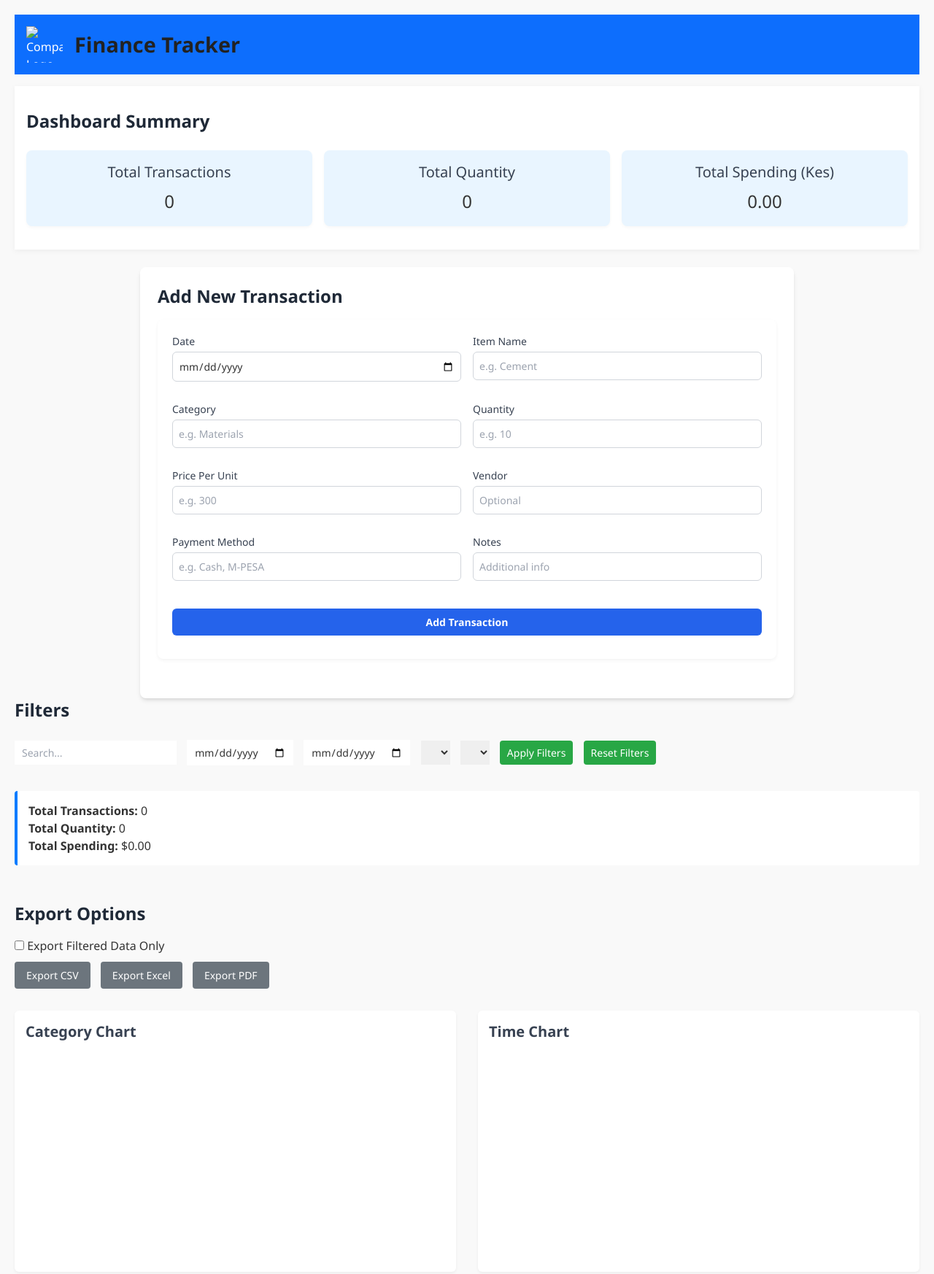
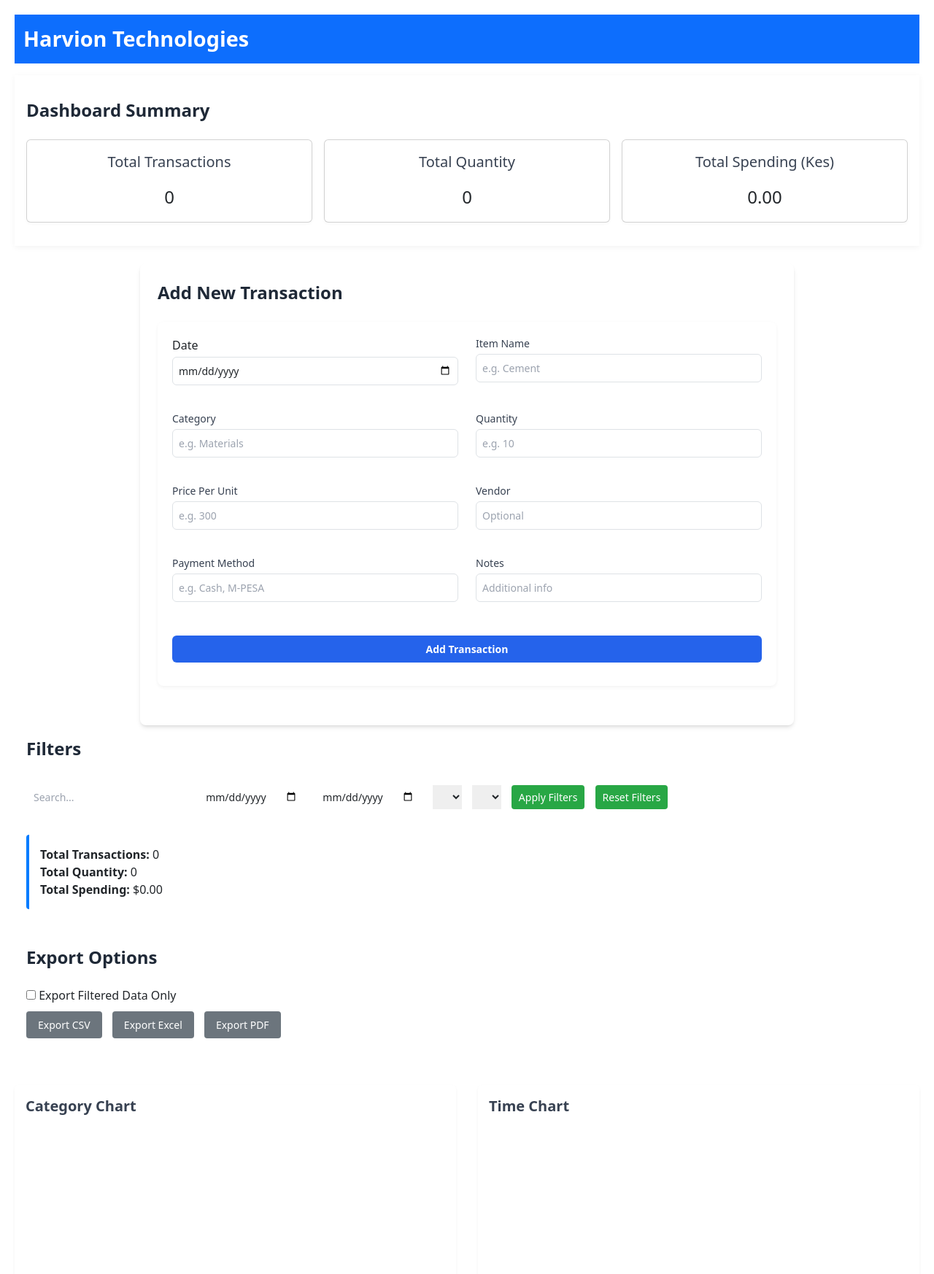
Before and after one commit to malcomkamau/finance-tracker, a website: page index.html in a window 1280 px wide. Shown: the top 1746 px of the page at 73% size. Drawn offline with nearby package versions, Linux system fonts and the light colour scheme; no server answers.

Commit message:
Trying bootstrap

```diff
--- a/index.html
+++ b/index.html
@@ -7,14 +7,15 @@
   <link rel="stylesheet" href="style.css"> <!-- Link your CSS file here -->
   <link rel="stylesheet" href="https://cdnjs.cloudflare.com/ajax/libs/Chart.js/4.4.0/chart.min.css"/>
   <script src="https://cdn.tailwindcss.com"></script>
-
+<link href="https://cdn.jsdelivr.net/npm/bootstrap@5.3.6/dist/css/bootstrap.min.css" rel="stylesheet" integrity="sha384-4Q6Gf2aSP4eDXB8Miphtr37CMZZQ5oXLH2yaXMJ2w8e2ZtHTl7GptT4jmndRuHDT" crossorigin="anonymous">
+<script src="https://cdn.jsdelivr.net/npm/bootstrap@5.3.6/dist/js/bootstrap.bundle.min.js" integrity="sha384-j1CDi7MgGQ12Z7Qab0qlWQ/Qqz24Gc6BM0thvEMVjHnfYGF0rmFCozFSxQBxwHKO" crossorigin="anonymous"></script>
 </head>
 <body>
 <!-- Header -->
   <header class="site-header">
     <div class="container header-content">
-      <img src="logo.png" alt="Company Logo" class="logo" />
-      <h1 class="company-name">Finance Tracker</h1>
+      <!-- <img src="logo.png" alt="Company Logo" class="logo" /> -->
+      <h1 class="company-name">Harvion Technologies</h1>
     </div>
   </header>
 
@@ -90,7 +91,7 @@
   <h2 class="text-2xl font-bold text-gray-800 mb-4">Add New Transaction</h2>
   <form id="transactionForm" class="grid grid-cols-1 md:grid-cols-2 gap-4">
     <div>
-      <label for="date" class="block text-sm font-medium text-gray-700">Date</label>
+      <span class="input-group-date" id="basic-addon1">Date</span>
       <input type="date" name="Date" id="date" required class="mt-1 w-full border border-gray-300 rounded-md p-2 focus:outline-none focus:ring-2 focus:ring-blue-500" />
     </div>
 
@@ -157,7 +158,9 @@
     <button type="submit">Add Transaction</button>
   </form> -->
 
-  <div class="filters">
+  <!-- Transaction Table -->
+  <section class="table-section">
+    <div class="filters">
     <h2 class="text-2xl font-bold text-gray-800 mb-4">Filters</h2>
     <input id="searchText" type="text" placeholder="Search..." />
     <input id="startDate" type="date" />
@@ -187,6 +190,9 @@
     <button id="exportExcel">Export Excel</button>
     <button id="exportPDF">Export PDF</button>
   </div>
+  </section>
+
+
 
   <div class="charts">
     <div>
@@ -209,6 +215,13 @@
 
   <div id="toastContainer"></div>
 
+  <!-- Footer -->
+  <footer class="site-footer">
+    <div class="container">
+      <p>&copy; 2025 Harvion Technologies. All rights reserved.</p>
+    </div>
+  </footer>
+
   <script src="https://cdnjs.cloudflare.com/ajax/libs/Chart.js/4.4.0/chart.umd.min.js"></script>
   <script src="https://cdnjs.cloudflare.com/ajax/libs/jspdf/2.5.1/jspdf.umd.min.js"></script>
   <script src="https://cdnjs.cloudflare.com/ajax/libs/jspdf-autotable/3.5.29/jspdf.plugin.autotable.min.js"></script>
```
